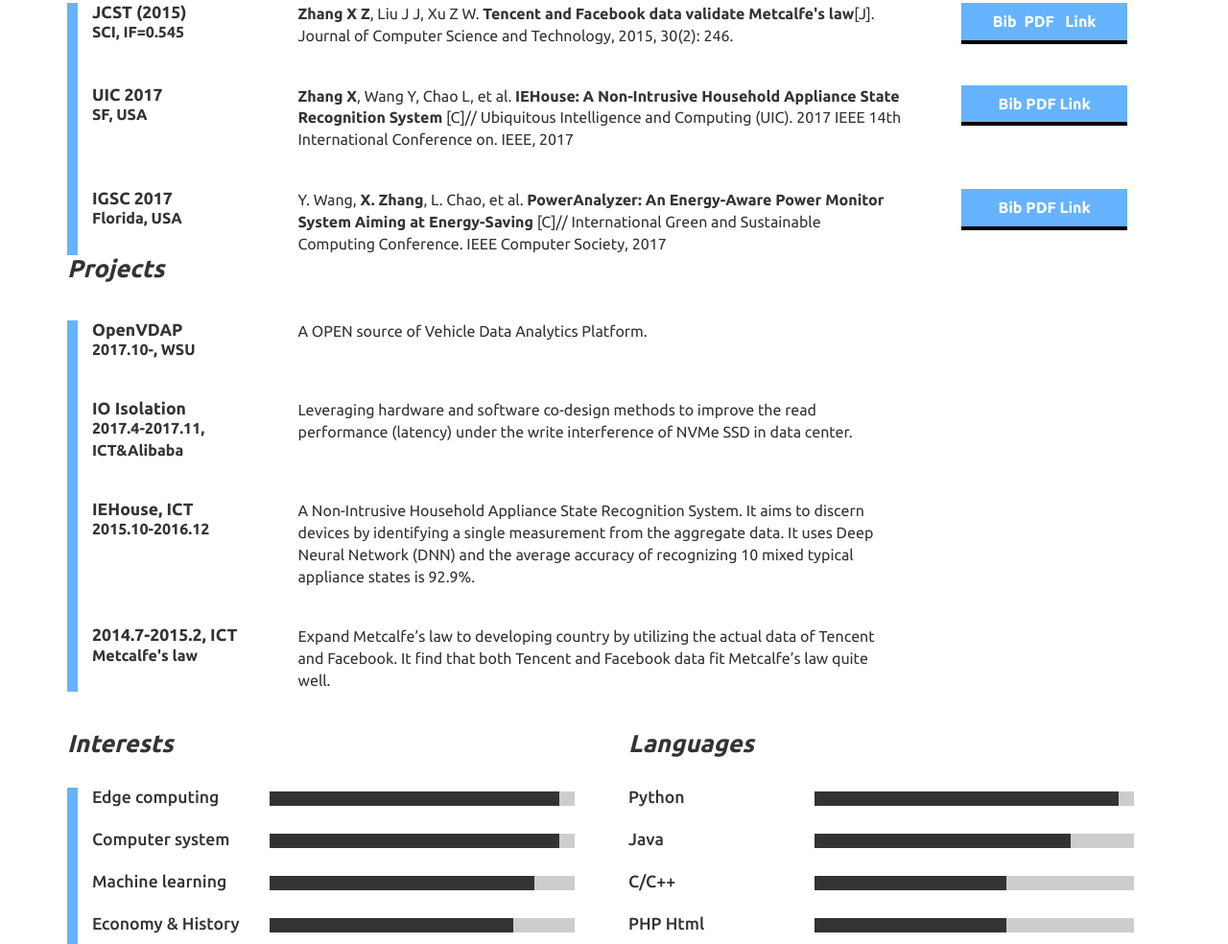
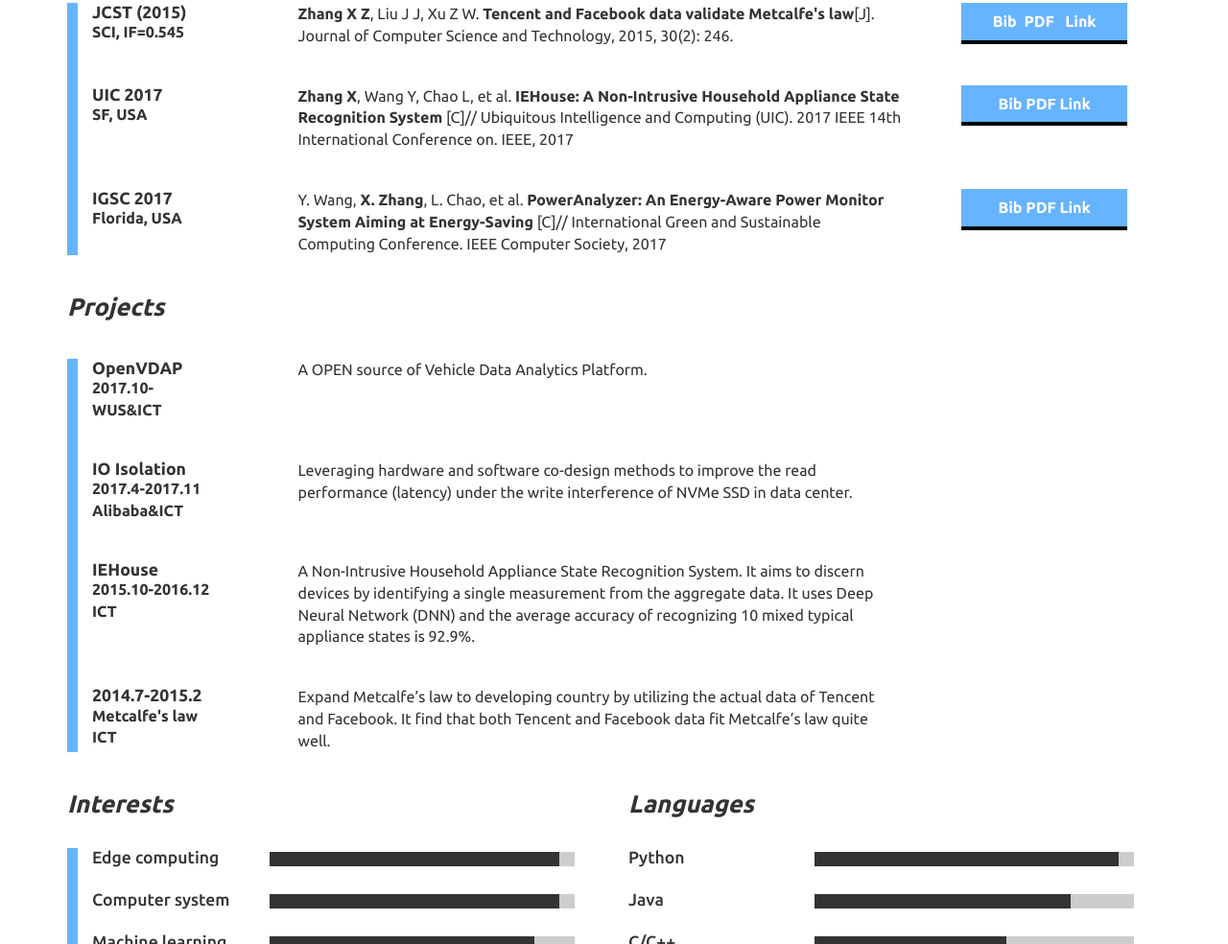
Before and after one commit to zxzStar/zxzStar.github.io, a plain HTML site: page index.html in a window 1280 px wide. Shown: the part 611-1595 px from the top of the page at 96% size. Drawn offline with Linux system fonts and the light colour scheme.

Commit message:
ADD PROJECT

```diff
--- a/index.html
+++ b/index.html
@@ -106,7 +106,7 @@ Smartphone Compatible web template, free webdesigns for Nokia, Samsung, LG, Sony
 		 </div>
 
 		 <h3>Publications</h3>
-	       <div class="education">
+	       <div class="work">
 			 <div class="details">
 				 <div class="col-md-3 city">
 					<h5>JCST (2015)</h5>
@@ -152,11 +152,12 @@ Smartphone Compatible web template, free webdesigns for Nokia, Samsung, LG, Sony
 
 
 		 <h3>Projects</h3>
-	       <div class="education">
+	       <div class="work">
 			 <div class="details">
 				 <div class="col-md-3 city">
 					 <h5>OpenVDAP</h5>
-					 <p>2017.10-, WSU</p>
+					 <p>2017.10-</p>
+					 <p>WUS&ICT</p>
 				 </div>
 				 <div class="col-md-7 college">
 					 A OPEN source of Vehicle Data Analytics Platform.
@@ -167,7 +168,8 @@ Smartphone Compatible web template, free webdesigns for Nokia, Samsung, LG, Sony
 			 <div class="details">
 				 <div class="col-md-3 city">
 					 <h5>IO Isolation</h5>
-					 <p>2017.4-2017.11, ICT&Alibaba</p>
+					 <p>2017.4-2017.11</p>
+					 <p>Alibaba&ICT</p>
 				 </div>
 				 <div class="col-md-7 college">
 					 Leveraging hardware and software co-design methods to improve the read performance (latency) under the write interference of NVMe SSD in data center.
@@ -177,8 +179,9 @@ Smartphone Compatible web template, free webdesigns for Nokia, Samsung, LG, Sony
 
 			 <div class="details">
 				 <div class="col-md-3 city">
-					 <h5>IEHouse, ICT</h5>
+					 <h5>IEHouse</h5>
 					 <p>2015.10-2016.12</p>
+					 <p>ICT</p>
 				 </div>
 				 <div class="col-md-7 college">
 					 A Non-Intrusive Household Appliance State Recognition System. It aims to discern devices by identifying a single measurement from the aggregate data. It uses Deep Neural Network (DNN) and the average accuracy of recognizing 10 mixed typical appliance states is 92.9%.
@@ -189,8 +192,9 @@ Smartphone Compatible web template, free webdesigns for Nokia, Samsung, LG, Sony
 
 			 <div class="details">
 				 <div class="col-md-3 city">
-					 <h5>2014.7-2015.2, ICT</h5>
+					 <h5>2014.7-2015.2</h5>
 					 <p>Metcalfe's law</p>
+					 <p>ICT</p>
 				 </div>
 				 <div class="col-md-7 college">
 					 Expand Metcalfe’s law to developing country by utilizing the actual data of Tencent and Facebook. It find that both Tencent and Facebook data fit Metcalfe’s law quite well.
```
